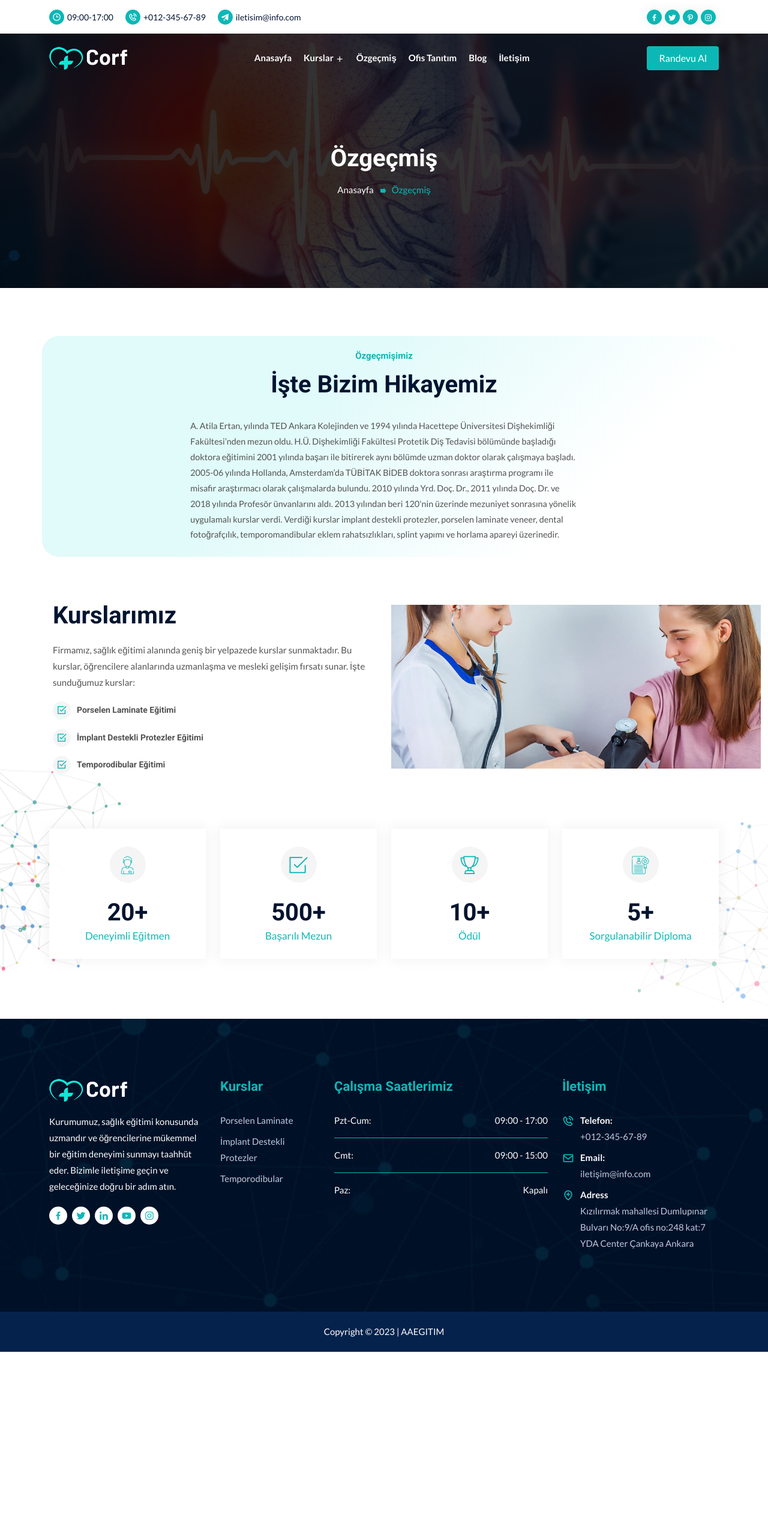
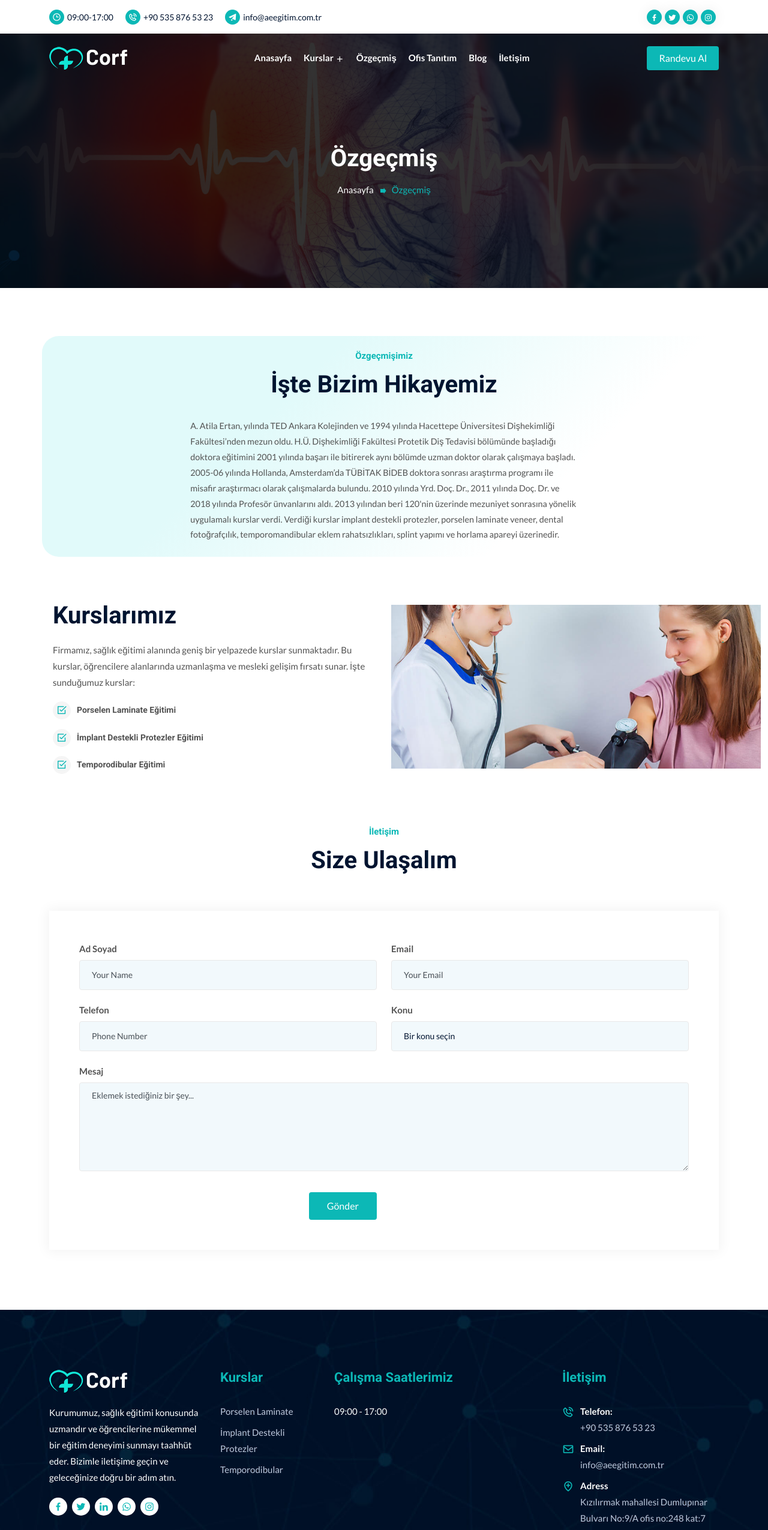
Before and after one commit to enesarsln/aeegitim, a Next.js app: page /about in a window 1280 px wide. Shown: the top 2550 px of the page at 60% size. Before the commit the page ends 2253 px from the top, so only its background shows below. Built offline with nearby package versions, Linux system fonts and the light colour scheme.

Commit message:
Update | 05/09/2023

```diff
--- a/components/ContactUs/ContactContent.js
+++ b/components/ContactUs/ContactContent.js
@@ -19,11 +19,11 @@ const ContactContent = () => {
                 </li>
                 <li>
                     <span>Email:</span>
-                    <p>iletisim@info.com</p>
+                    <p>info@aeegitim.com.tr</p>
                 </li>
                 <li>
                     <span>Çalışma Saatleri:</span>
-                    <p>09:00 17:00</p>
+                    <p>09:00 - 17:00</p>
                 </li>
             </ul>
             </div>
--- a/components/_App/Footer.js
+++ b/components/_App/Footer.js
@@ -44,12 +44,9 @@ const Footer = () => {
                       </a>
                     </li>
                     <li>
-                      <a
-                        href="https://www.facebyoutubeook.com/"
-                        target="_blank"
-                      >
-                        <i className="bx bxl-youtube"></i>
-                      </a>
+                       <a href="https://wa.me/+905358765323" target="_blank">
+                        <i className="bx bxl-whatsapp"></i>
+                       </a>
                     </li>
                     <li>
                       <a href="https://www.instagram.com/" target="_blank">
@@ -93,16 +90,7 @@ const Footer = () => {
                 <h3>Çalışma Saatlerimiz</h3>
                 <ul>
                   <li>
-                    <span>Pzt-Cum:</span>
-                    <span className="right">09:00 - 17:00</span>
-                  </li>
-                  <li>
-                    <span>Cmt:</span>
-                    <span className="right">09:00 - 15:00</span>
-                  </li>
-                  <li>
-                    <span>Paz:</span>
-                    <span className="right">Kapalı</span>
+                  <span>09:00 - 17:00</span>
                   </li>
                 </ul>
               </div>
@@ -121,14 +109,14 @@ const Footer = () => {
                     <a href="tel:+822456974">
                       <i className="bx bx-phone-call"></i>
                       <span>Telefon:</span>
-                       +012-345-67-89
+                      +90 535 876 53 23
                     </a>
                   </li>
                   <li>
                     <a href="mailto:hello@corf.com">
                       <i className="bx bx-envelope"></i>
                       <span>Email:</span>
-                      iletişim@info.com
+                      info@aeegitim.com.tr
                     </a>
                   </li>
                   <li>
--- a/components/_App/TopHeader.js
+++ b/components/_App/TopHeader.js
@@ -15,13 +15,13 @@ const TopHeader = () => {
                 <li>
                   <a href="tel:+822456974">
                     <i className="bx bx-phone-call"></i>
-                     +012-345-67-89
+                    +90 535 876 53 23
                   </a>
                 </li>
                 <li>
                   <a href="mailto:hello@info.com">
                     <i className="bx bxs-paper-plane"></i>
-                     iletisim@info.com
+                    info@aeegitim.com.tr
                   </a>
                 </li>
               </ul>
@@ -40,10 +40,12 @@ const TopHeader = () => {
                   </a>
                 </li>
                 <li>
-                  <a href="https://www.pinterest.com/" target="_blank">
-                    <i className="bx bxl-pinterest-alt"></i>
+                  <a href="https://wa.me/+905358765323" target="_blank">
+                    <i className="bx bxl-whatsapp"></i>
                   </a>
                 </li>
+
+
                 <li>
                   <a href="https://www.instagram.com/" target="_blank">
                     <i className="bx bxl-instagram"></i>
--- a/pages/about.js
+++ b/pages/about.js
@@ -3,7 +3,7 @@ import Navbar from "../components/_App/Navbar";
 import PageBanner from "../components/Common/PageBanner";
 import Footer from "../components/_App/Footer";
 import AboutUsCourses from "../components/AboutUs/AboutUsCourses";
-import FunFactStyleOne from "../components/Common/FunFactStyleOne";
+import ContactForm from "../components/ContactUs/ContactForm";
 import AboutUsText from "../components/AboutUs/AboutUsText";
 
 const About = () => {
@@ -23,7 +23,7 @@ const About = () => {
 
       <AboutUsCourses />
 
-      <FunFactStyleOne />
+      <ContactForm />
 
 
       <Footer />
```
